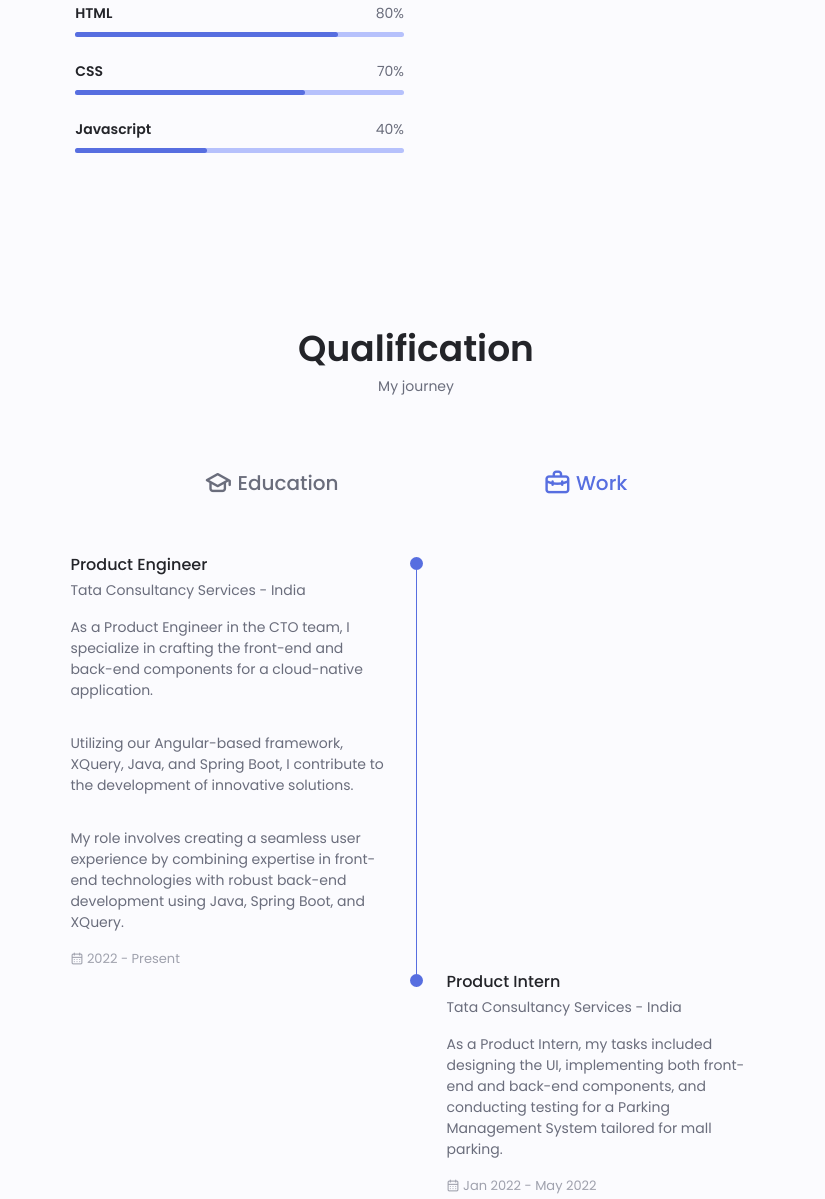
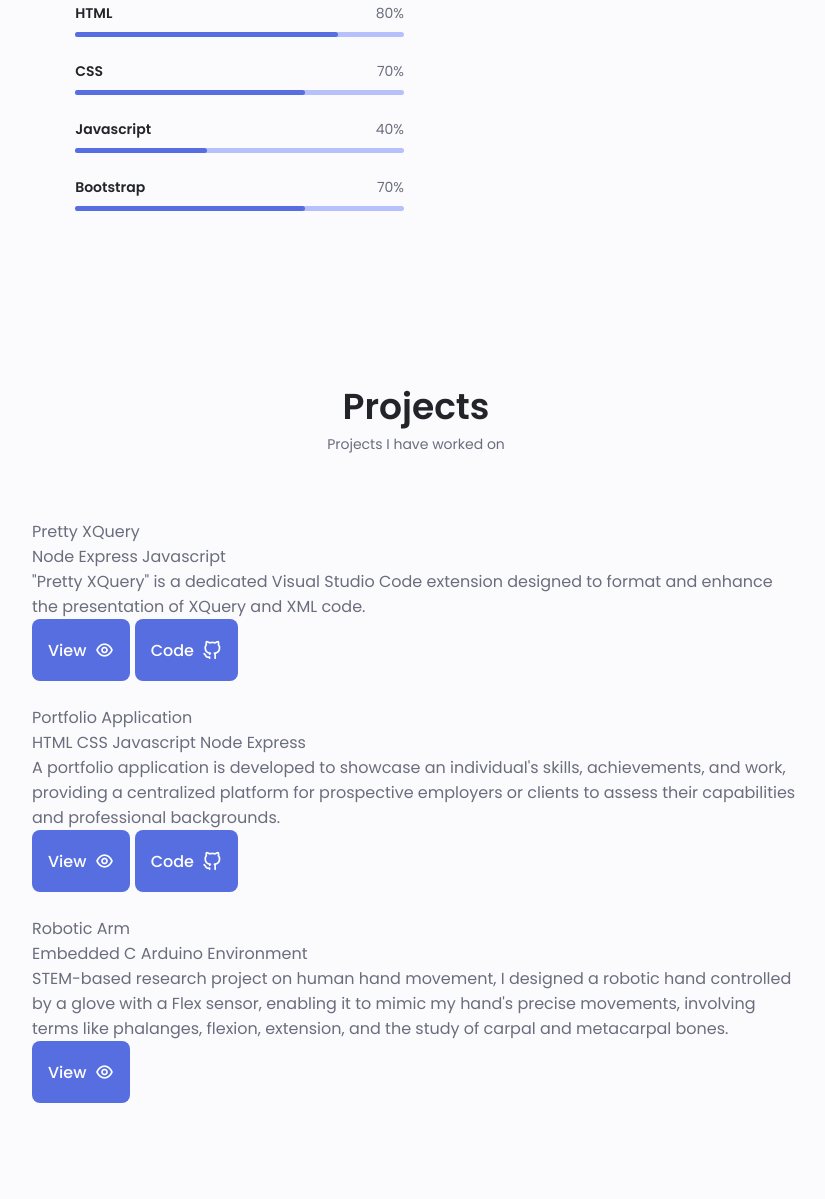
Before and after one commit to harshitgupta028/portfolio, a website: page public/index.html in a window 1280 px wide. Shown: the part 1568-2767 px from the top of the page, without its empty margins (224-1049 px from the left). Drawn offline with nearby package versions, Linux system fonts and the light colour scheme.

Commit message:
update project section

```diff
--- a/public/css/styles.css
+++ b/public/css/styles.css
@@ -516,6 +516,10 @@ background-color: var(--body-color);
   width: 40%;
 }
 
+.skills__bootstrap{
+  width: 70%;
+}
+
 .skills__java{
   width: 60%;
 }
@@ -526,6 +530,14 @@ background-color: var(--body-color);
 
 .skills__python{
   width: 70%;
+}
+
+.skills__node{
+  width: 40%;
+}
+
+.skills__express{
+  width: 60%;
 }
 
 .skills__close .skills__list{
--- a/public/index.html
+++ b/public/index.html
@@ -245,8 +245,18 @@
               </div>
             </div>
 
+            <div class="skills__data">
+              <div class="skills__title">
+                <h4 class="skills__name">Bootstrap</h4>
+                <span class="skills_number">70%</span>
+              </div>
+
+              <div class="skills__bar">
+                <span class="skills__percentage skills__bootstrap"></span>
+              </div>
+            </div>
+
           </div>
-
         </div>
 
         <div class="skills__content skills__close">
@@ -296,6 +306,29 @@
                 <span class="skills__percentage skills__python"></span>
               </div>
             </div>
+
+            <div class="skills__data">
+              <div class="skills__title">
+                <h4 class="skills__name">Node</h4>
+                <span class="skills_number">40%</span>
+              </div>
+
+              <div class="skills__bar">
+                <span class="skills__percentage skills__node"></span>
+              </div>
+            </div>
+
+            <div class="skills__data">
+              <div class="skills__title">
+                <h4 class="skills__name">Express</h4>
+                <span class="skills_number">60%</span>
+              </div>
+
+              <div class="skills__bar">
+                <span class="skills__percentage skills__express"></span>
+              </div>
+            </div>
+
           </div>
 
         </div>
@@ -303,6 +336,78 @@
       </div>
     </section>
 
+    <!-- Projects -->
+
+    <section class="section projects" id="projects">
+      <h2 class="section__title">Projects</h2>
+      <span class="section__subtitle">Projects I have worked on</span>
+
+      <div class="projects__container container grid">
+
+        <div class="projects__content xquery__formatter">
+          <div class="project__title">Pretty XQuery</div>
+          <div class="project__skills">
+            <span>Node</span>
+            <span>Express</span>
+            <span>Javascript</span>
+          </div>
+          <div class="project__description">
+            "Pretty XQuery" is a dedicated Visual Studio Code extension designed to format and enhance the presentation of XQuery and XML code.
+          </div>
+          <div class="">
+            <a href="#" class="button button--flex">
+              View <i class="uil uil-eye button__icon"></i>
+            </a>
+
+            <a href="#" class="button button--flex">
+              Code <i class="uil uil-github-alt button__icon"></i>
+            </a>
+          </div>
+        </div>
+
+        <div class="projects__content portfolio__application">
+          <div class="project__title">Portfolio Application</div>
+
+          <div class="project__skills">
+            <span>HTML</span>
+            <span>CSS</span>
+            <span>Javascript</span>
+            <span>Node</span>
+            <span>Express</span>
+          </div>
+          <div class="project__description">
+            A portfolio application is developed to showcase an individual's skills, achievements, and work, providing a centralized platform for prospective employers or clients to assess their capabilities and professional backgrounds.
+          </div>
+          <div class="">
+            <a href="#" class="button button--flex">
+              View <i class="uil uil-eye button__icon"></i>
+            </a>
+
+            <a href="#" class="button button--flex">
+              Code <i class="uil uil-github-alt button__icon"></i>
+            </a>
+          </div>
+        </div>
+
+        <div class="projects__content robotic__arm">
+          <div class="project__title">Robotic Arm</div>
+
+          <div class="project__skills">
+            <span>Embedded C</span>
+            <span>Arduino Environment</span>
+          </div>
+          <div class="project__description">
+            STEM-based research project on human hand movement, I designed a robotic hand controlled by a glove with a Flex sensor, enabling it to mimic my hand's precise movements, involving terms like phalanges, flexion, extension, and the study of carpal and metacarpal bones.
+          </div>
+          <div class="">
+            <a href="#" class="button button--flex">
+              View <i class="uil uil-eye button__icon"></i>
+            </a>
+          </div>
+        </div>
+
+      </div>
+    </section>
 
     <!-- Education & Work-->
 
@@ -441,8 +546,6 @@
       </div>
     </section>
 
-    <!-- Projects -->
-
     <!-- Contact Me -->
     <section class="section contact" id="contact">
       <h2 class="section__title">Contact Me</h2>
```
